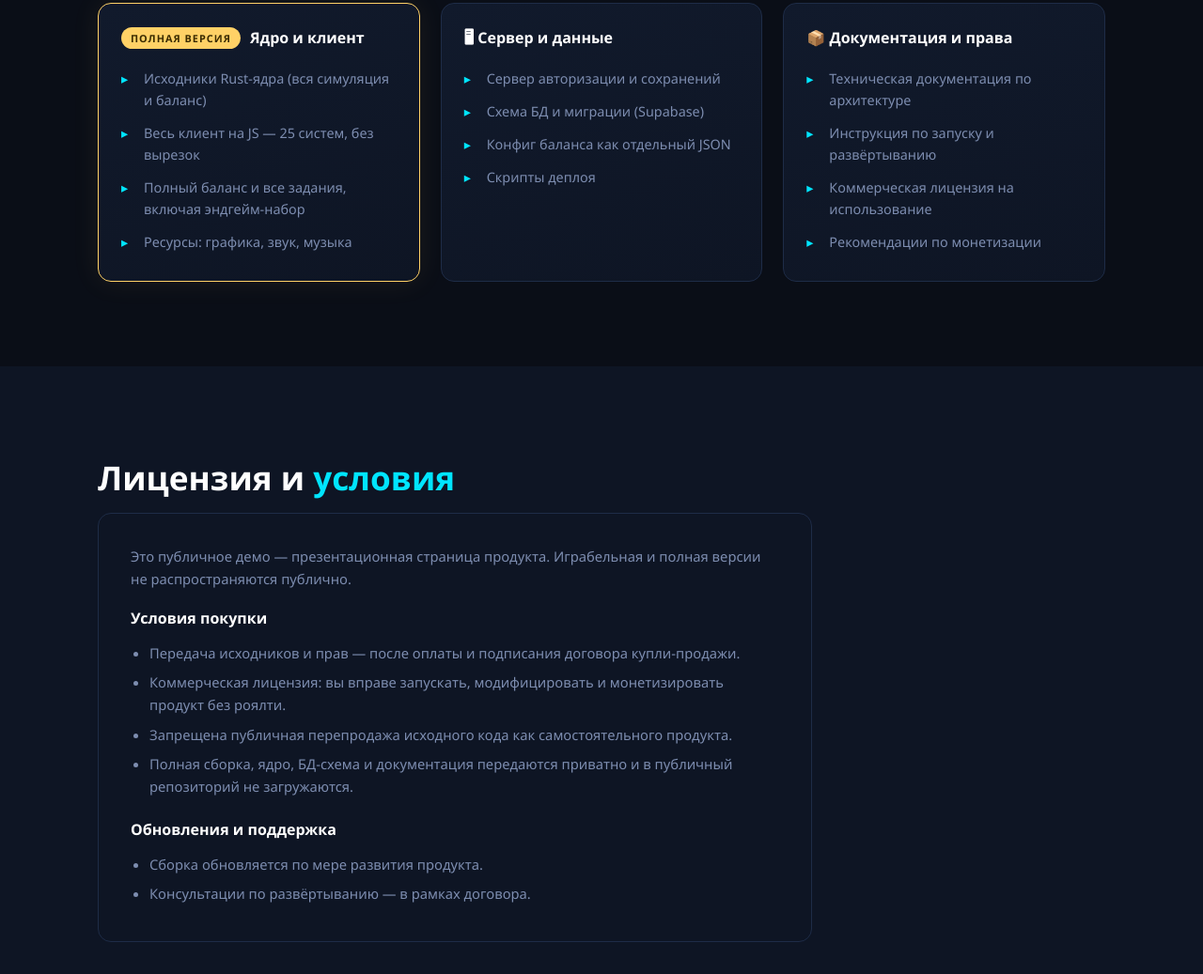
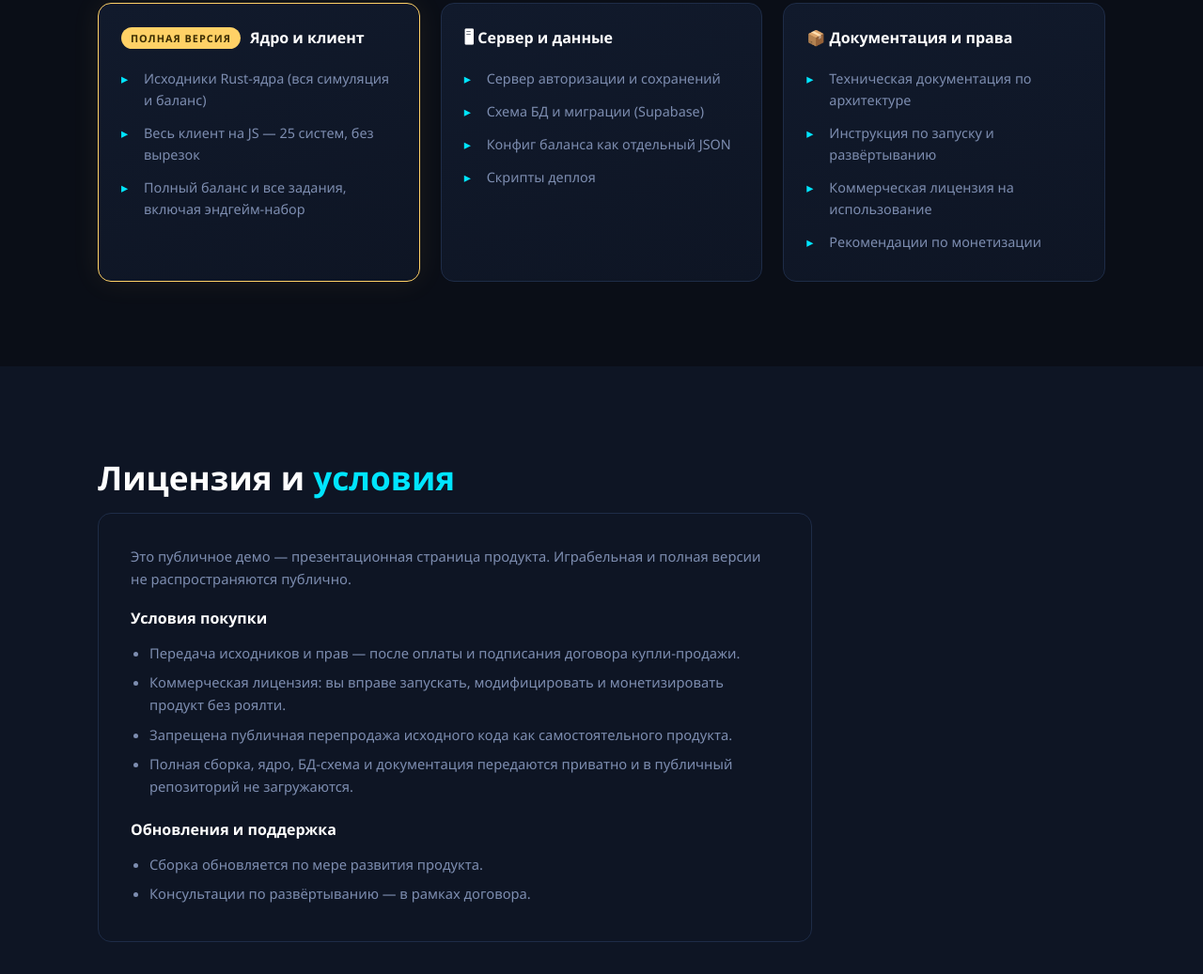
Before and after one commit to one1game/RESGEN4, a plain HTML site: page index.html in a window 1280 px wide. Shown: the part 3673-4710 px from the top of the page at 94% size. Drawn offline with nearby package versions, Linux system fonts and the light colour scheme.

Commit message:
Remove resources line from package list

```diff
--- a/index.html
+++ b/index.html
@@ -195,7 +195,6 @@
           <li>Исходники Rust-ядра (вся симуляция и баланс)</li>
           <li>Весь клиент на JS — 25 систем, без вырезок</li>
           <li>Полный баланс и все задания, включая эндгейм-набор</li>
-          <li>Ресурсы: графика, звук, музыка</li>
         </ul>
       </div>
       <div class="pack-item">
```
